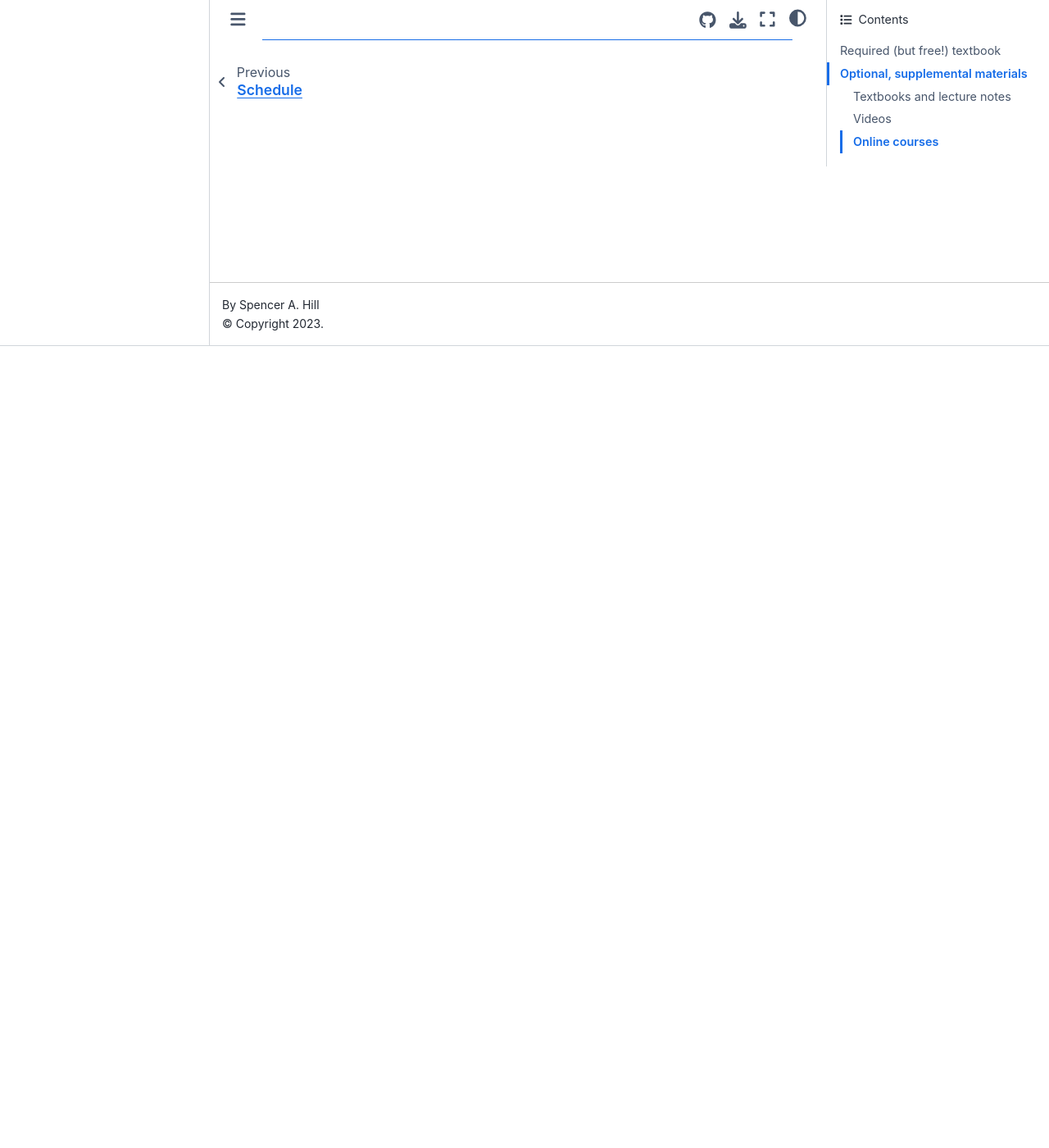
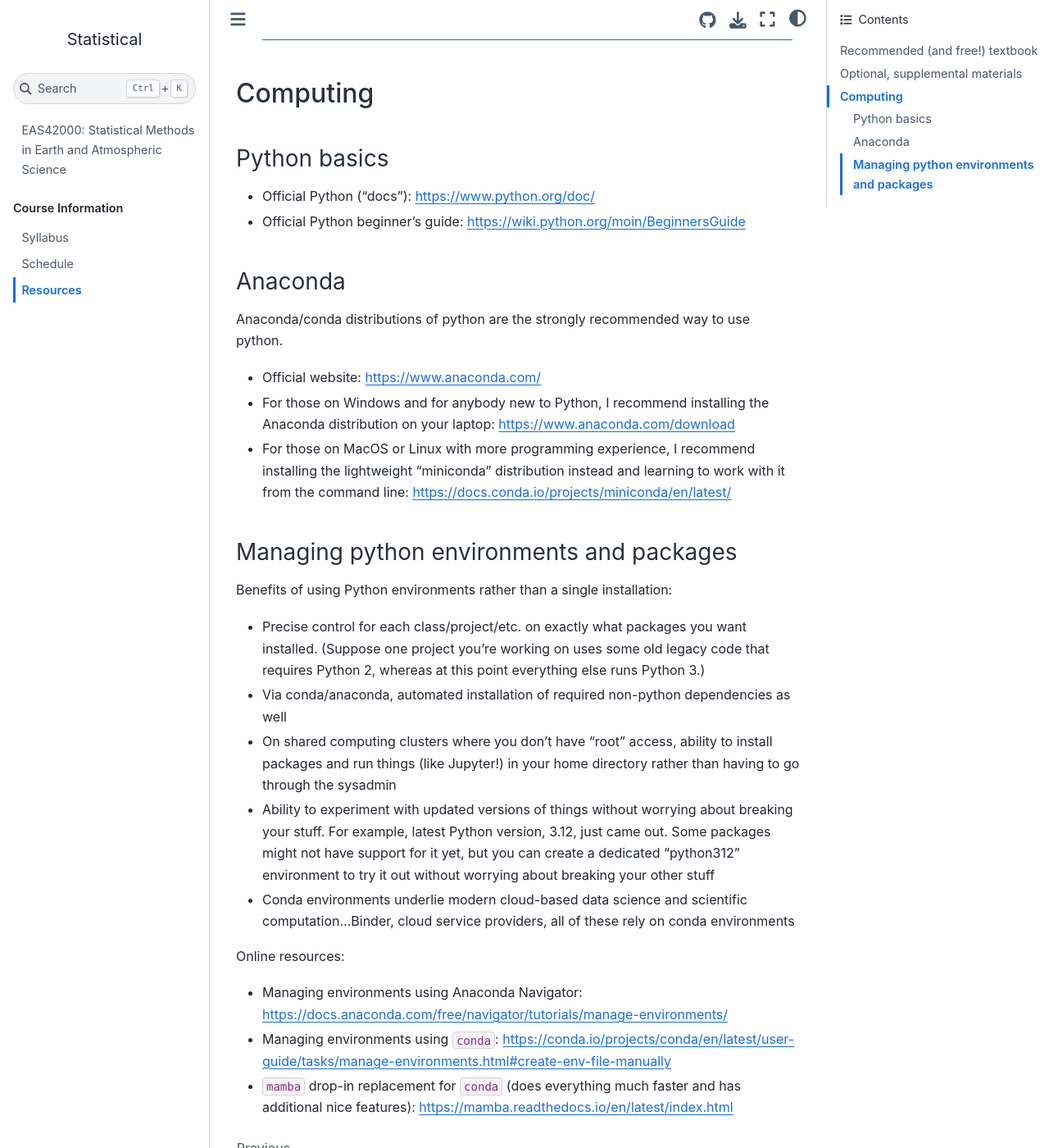
Before and after one commit to spencerahill/stat-methods-course, a Jupyter Book: the page built from info/resources.md, in a window 1280 px wide and 1400 px high, scrolled down 978 px. Shown: the whole window at 82% size. Built offline with Jupyter Book 1.0.4 settings and Sphinx 7.4.7 and the Sphinx Book theme 1.1.4, drawn with Linux system fonts in a browser that asks for light colours; pages that are not in the unit, such as notebooks, are missing from menus; some of the changed text lies outside the part shown.

Commit message:
update final project info

```diff
--- a/_toc.yml
+++ b/_toc.yml
@@ -24,3 +24,7 @@
       - file: assignments/hw-data-viz
       - file: assignments/hw-probability
       - file: assignments/hw-hypoth-tests
+  - caption: Final Project
+    numbered: 0
+    chapters:
+      - file: final-project/final-project
--- a/info/resources.md
+++ b/info/resources.md
@@ -3,7 +3,7 @@
 
 Note that this will be amended / added to as the semester goes on.  And if you have something you find valuable that isn't on here, please share it!
 
-## Required (but free!) textbook
+## Recommended (and free!) textbook
 [*Python Recipes for Earth Sciences* by Martin H. Trauth](https://link.springer.com/book/10.1007/978-3-031-07719-7).  PDF version is free.
 
 ## Optional, supplemental materials
@@ -22,3 +22,33 @@
 ### Online courses
 * [Geo-Python course](https://geo-python-site.readthedocs.io/en/latest/index.html)
 * [*Statistics for Climate Dynamics* course by Dietmar Dommenget, University of Monash](https://users.monash.edu.au/~dietmard/teaching/statistics-for-climate-reserach/)
+
+
+## Computing
+
+### Python basics
+* Official Python ("docs"): https://www.python.org/doc/
+* Official Python beginner's guide: https://wiki.python.org/moin/BeginnersGuide
+
+### Anaconda
+Anaconda/conda distributions of python are the strongly recommended way to use python.
+
+* Official website: https://www.anaconda.com/
+* For those on Windows and for anybody new to Python, I recommend installing the Anaconda distribution on your laptop: https://www.anaconda.com/download
+* For those on MacOS or Linux with more programming experience, I recommend installing the lightweight "miniconda" distribution instead and learning to work with it from the command line: https://docs.conda.io/projects/miniconda/en/latest/
+
+
+### Managing python environments and packages
+Benefits of using Python environments rather than a single installation:
+
+* Precise control for each class/project/etc. on exactly what packages you want installed.  (Suppose one project you're working on uses some old legacy code that requires Python 2, whereas at this point everything else runs Python 3.)
+* Via conda/anaconda, automated installation of required non-python dependencies as well
+* On shared computing clusters where you don't have "root" access, ability to install packages and run things (like Jupyter!) in your home directory rather than having to go through the sysadmin
+* Ability to experiment with updated versions of things without worrying about breaking your stuff.  For example, latest Python version, 3.12, just came out.  Some packages might not have support for it yet, but you can create a dedicated "python312" environment to try it out without worrying about breaking your other stuff
+* Conda environments underlie modern cloud-based data science and scientific computation...Binder, cloud service providers, all of these rely on conda environments
+
+Online resources:
+
+* Managing environments using Anaconda Navigator: https://docs.anaconda.com/free/navigator/tutorials/manage-environments/
+* Managing environments using `conda`: https://conda.io/projects/conda/en/latest/user-guide/tasks/manage-environments.html#create-env-file-manually
+* `mamba` drop-in replacement for `conda` (does everything much faster and has additional nice features): https://mamba.readthedocs.io/en/latest/index.html
```
Also changed, not shown: 2 other files.
